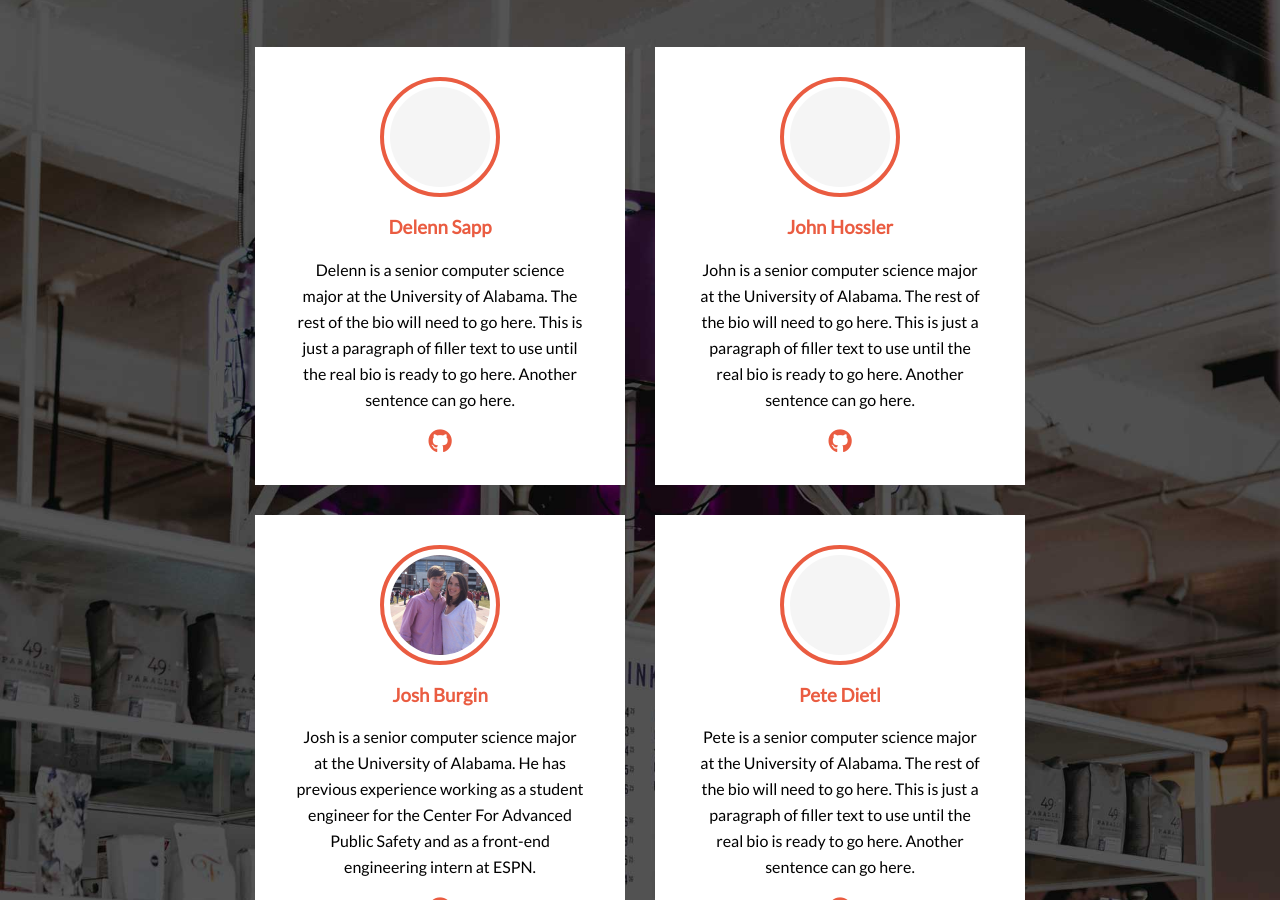
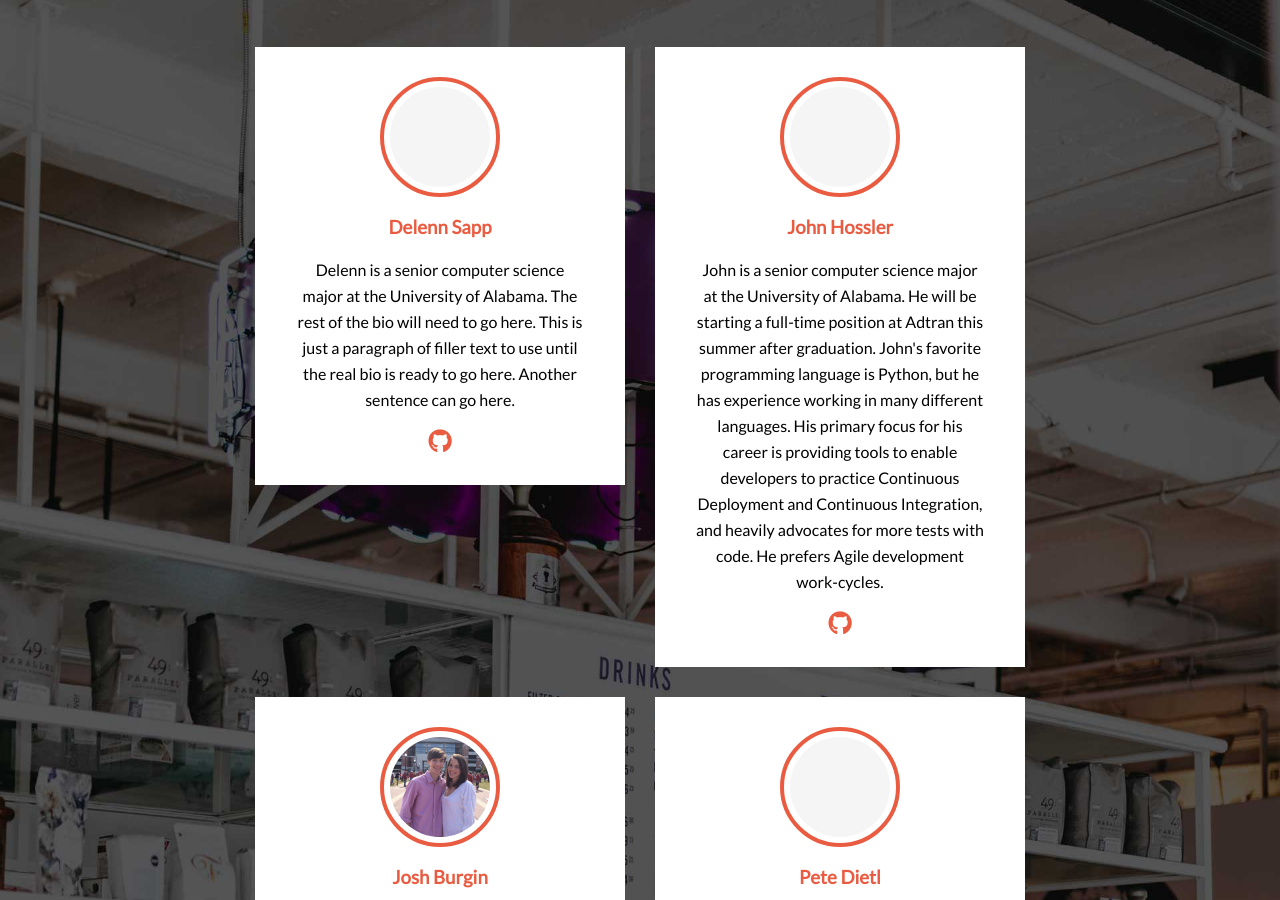
Before and after one commit to tlmurphy/roastd, a Jekyll site: the page built from README.md, in a window 1280 px wide and 900 px high, scrolled down 2306 px. Built offline with Jekyll 4.4.1, drawn with Linux system fonts in a browser that asks for light colours; nearby versions of some CDN libraries; our own code applies the rules of GitHub Pages for plain Markdown files; the repository's description, which GitHub fills in, is left out.

```diff
--- a/_layouts/default.html
+++ b/_layouts/default.html
@@ -122,8 +122,11 @@
                 <img src="{{ '/assets/img/john.png?v=' | append: site.github.build_revision | relative_url }}" alt="Delenn"/>
             </div>
             <h3>John Hossler</h3>
-            <p>John is a senior computer science major at the University of Alabama. The rest of the bio will need to go here. This
-                is just a paragraph of filler text to use until the real bio is ready to go here. Another sentence can go here.
+            <p>John is a senior computer science major at the University of Alabama. He will be starting a full-time position
+            at Adtran this summer after graduation. John's favorite programming language is Python, but he has experience
+            working in many different languages. His primary focus for his career is providing tools to enable
+            developers to practice Continuous Deployment and Continuous Integration, and heavily advocates for more
+            tests with code. He prefers Agile development work-cycles.
             </p>
             <a href="https://github.com/jmhossler"><i class="fab fa-github"></i></a>
           </div>
```
